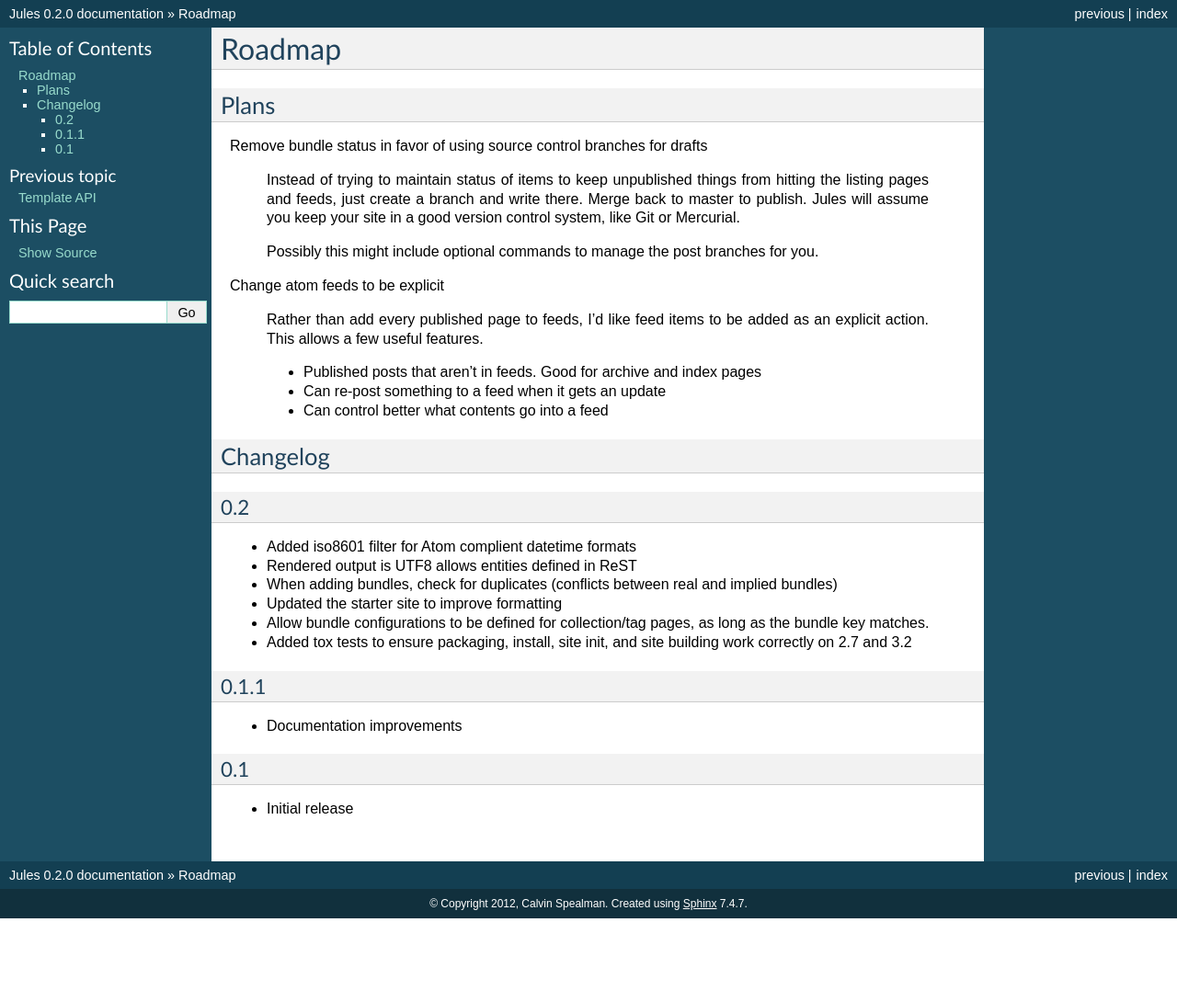
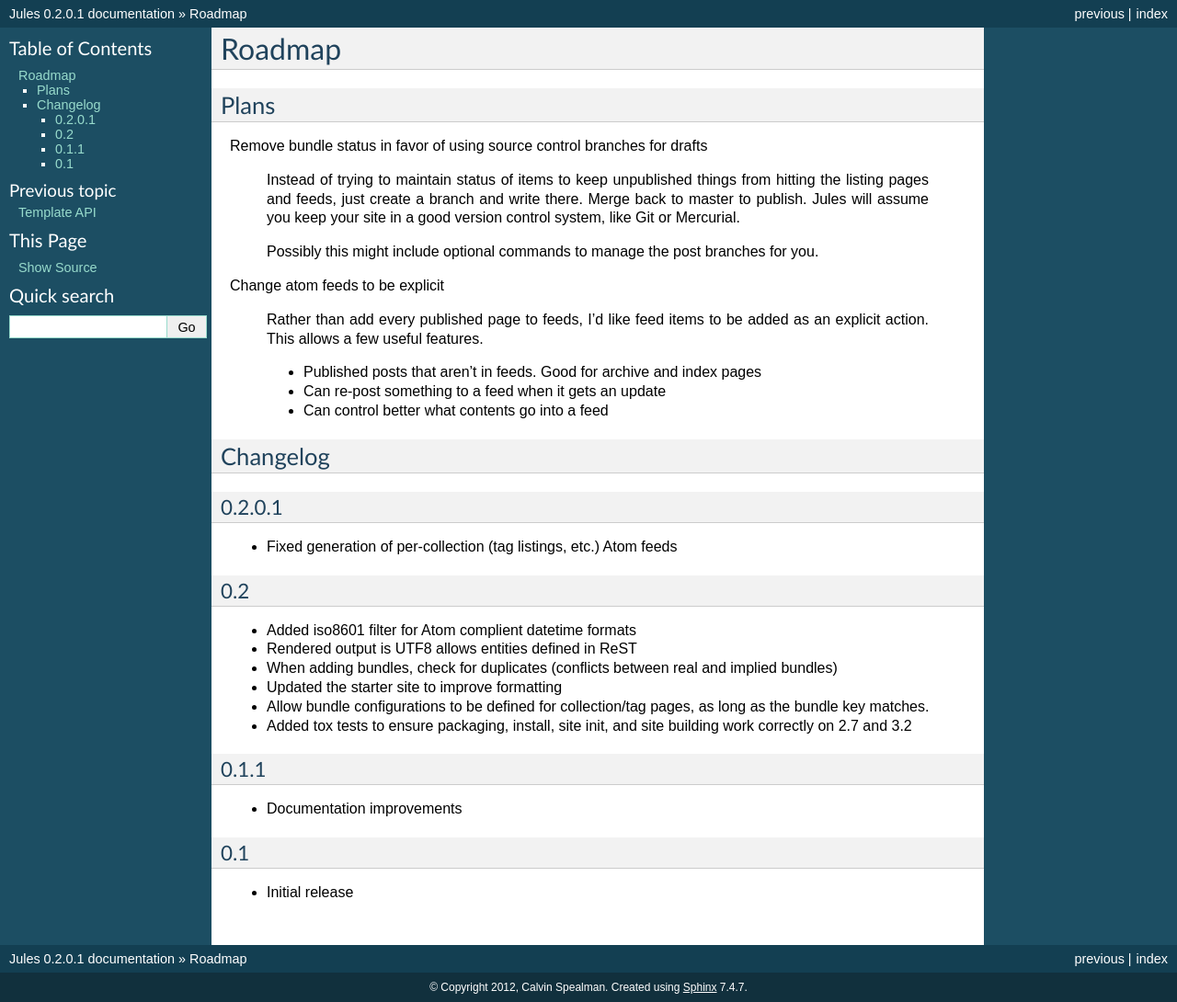
Before and after one commit to ironfroggy/jules, a Sphinx documentation site: the page built from docs/roadmap.rst, in a window 1280 px wide. Shown: the whole page at 92% size. Built offline with Sphinx 7.4.7, drawn with Linux system fonts in a browser that asks for light colours; before the commit the page ends 999 px from its top, so only the background shows below that.

Commit message:
Marked a 0.2.0.1 bug release fix

```diff
--- a/docs/conf.py
+++ b/docs/conf.py
@@ -50,7 +50,7 @@ copyright = u'2012, Calvin Spealman'
 # The short X.Y version.
 version = '0.2'
 # The full version, including alpha/beta/rc tags.
-release = '0.2.0'
+release = '0.2.0.1'
 
 # The language for content autogenerated by Sphinx. Refer to documentation
 # for a list of supported languages.
--- a/docs/roadmap.rst
+++ b/docs/roadmap.rst
@@ -21,6 +21,11 @@ Change atom feeds to be explicit
 Changelog
 ^^^^^^^^^
 
+0.2.0.1
+#######
+
+* Fixed generation of per-collection (tag listings, etc.) Atom feeds
+
 0.2
 ###
 
```
